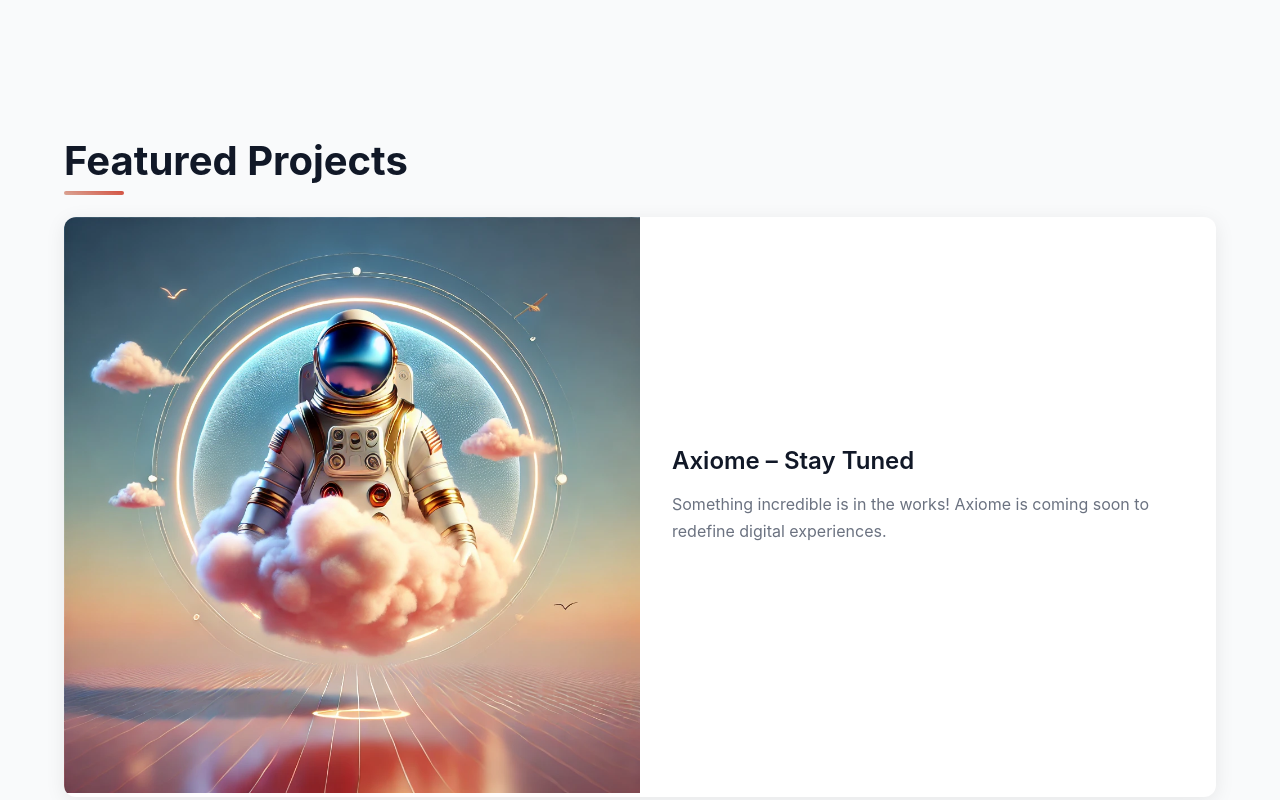
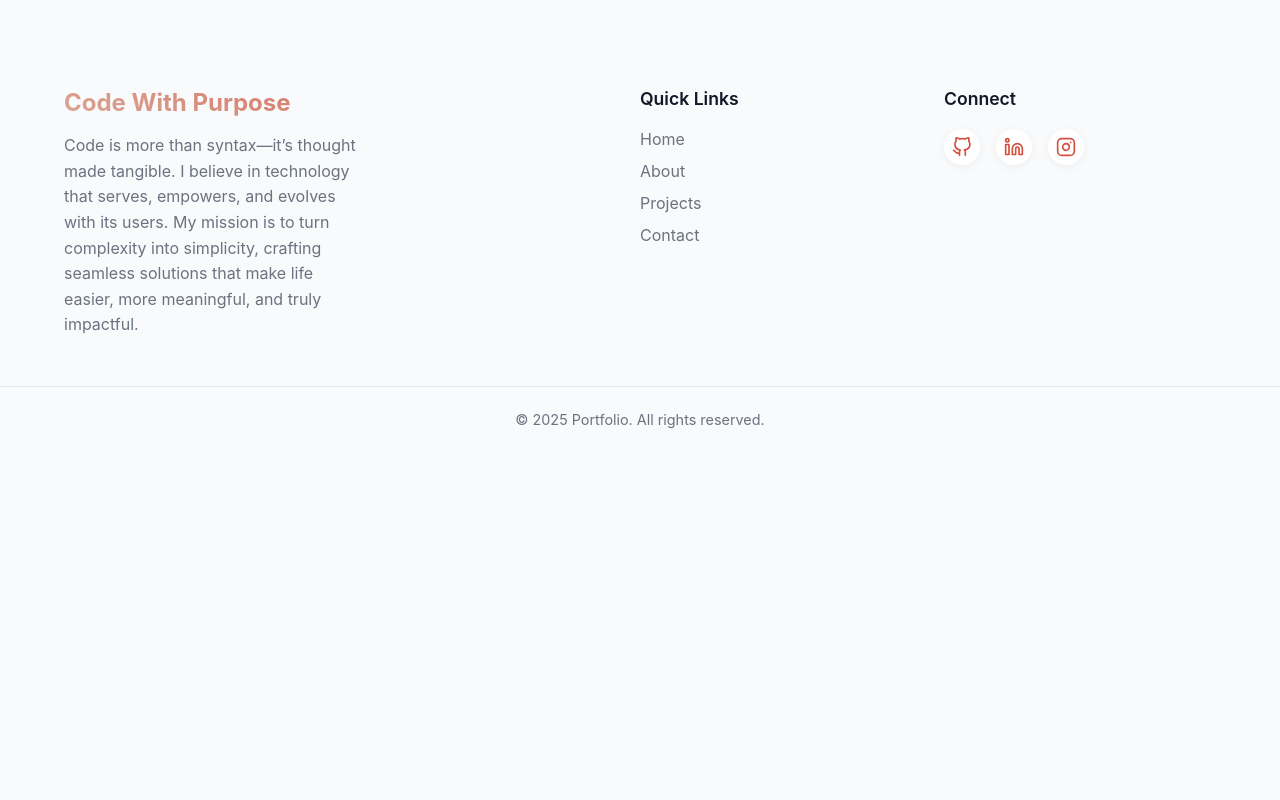
Before and after one commit to hamdibenjarrar/Portfolio, a Next.js app: page / in a window 1280 px wide. Shown: the part 1700-2500 px from the top of the page. After the commit the page ends 2152 px from the top, so only its background shows below. Built offline with nearby package versions, Linux system fonts and the light colour scheme.

Commit message:
Updated portfolio: new About section, skills, structure

```diff
--- a/components/FeaturedProjects.js
+++ /dev/null
@@ -1,100 +0,0 @@
-"use client";
-
-import styled from "styled-components";
-import { motion } from "framer-motion";
-import Image from "next/image";
-
-export default function FeaturedProjects() {
-  return (
-    <ProjectsContainer>
-      <ProjectCard
-        initial={{ opacity: 0, y: 30 }}
-        whileInView={{ opacity: 1, y: 0 }}
-        transition={{ duration: 0.5 }}
-        viewport={{ once: true }}
-      >
-        <ProjectImageWrapper>
-          <Image
-            src="/astronaut.webp"
-            alt="Axiome - Stay Tuned"
-            width={800}
-            height={600}
-            className="project-image"
-          />
-        </ProjectImageWrapper>
-
-        <ProjectContent>
-          <ProjectTitle>Axiome – Stay Tuned</ProjectTitle>
-          <ProjectDescription>
-            Something incredible is in the works! Axiome is coming soon to redefine digital experiences.
-          </ProjectDescription>
-        </ProjectContent>
-      </ProjectCard>
-    </ProjectsContainer>
-  );
-}
-
-const ProjectsContainer = styled.div`
-  display: flex;
-  flex-direction: column;
-  gap: 3rem;
-`;
-
-const ProjectCard = styled(motion.div)`
-  display: flex;
-  flex-direction: column;
-  background: white;
-  border-radius: 12px;
-  overflow: hidden;
-  box-shadow: 0 4px 20px rgba(0, 0, 0, 0.08);
-  transition: transform 0.3s ease, box-shadow 0.3s ease;
-
-  &:hover {
-    transform: translateY(-5px);
-    box-shadow: 0 10px 30px rgba(0, 0, 0, 0.12);
-  }
-
-  @media (min-width: 768px) {
-    flex-direction: row;
-  }
-`;
-
-const ProjectImageWrapper = styled.div`
-  position: relative;
-  width: 100%;
-  height: 250px;
-
-  .project-image {
-    object-fit: cover;
-  }
-
-  @media (min-width: 768px) {
-    width: 50%;
-    height: auto;
-  }
-`;
-
-const ProjectContent = styled.div`
-  padding: 2rem;
-
-  @media (min-width: 768px) {
-    width: 50%;
-    display: flex;
-    flex-direction: column;
-    justify-content: center;
-  }
-`;
-
-const ProjectTitle = styled.h3`
-  font-size: 1.5rem;
-  font-weight: 600;
-  margin-bottom: 1rem;
-  color: #111827;
-`;
-
-const ProjectDescription = styled.p`
-  font-size: 1rem;
-  line-height: 1.7;
-  color: #6B7280;
-  margin-bottom: 1.5rem;
-`;
--- a/components/Skills.js
+++ b/components/Skills.js
@@ -6,7 +6,7 @@ import { motion } from "framer-motion";
 export default function Skills() {
   const skills = [
     {
-      category: "Frontend Development",
+      category: "Frontend",
       items: ["React.js", "Next.js", "JavaScript", "TypeScript", "MUI", "Framer Motion"],
     },
     {
@@ -14,13 +14,14 @@ export default function Skills() {
       items: ["Node.js", "Express.js", "MongoDB",  "REST API"],
     },
     {
-      category: "Tools & Workflow",
+      category: "DevOps & Workflow",
       items: ["Git", "GitHub", "VS Code", "Figma", "Power BI", "Responsive Design", "Performance Optimization"],
     },
     {
-      category: "Leadership & People Management",
+      category: "People Management",
       items: [
         "Emotional Intelligence",
+        "Empathy‑Driven User Support",
         "Talent Discovery & Development",
         "Team Motivation & Growth",
         "Strategic Decision-Making",
@@ -28,9 +29,10 @@ export default function Skills() {
       ],
     },
     {
-      category: "Back Office & Operations",
+      category: "Leadership & Soft Skills",
       items: [
         "Customer Service",
+        "Conflict Resolution",
         "Problem Resolution",
         "Workforce Coordination",
         "Back Office Management",
--- a/components/Timeline.js
+++ b/components/Timeline.js
@@ -9,7 +9,7 @@ export default function Timeline() {
       id: 1,
       role: "Full-Stack Web Development (Training)",
       company: "Self-Learning & Courses",
-      period: "2024 - Present",
+      period: "10/2024 - 04/2025",
       location: "Tunisia",
       tasks: [
         "Mastering React, Next.js, and Node.js to build modern web applications.",
--- a/pages/index.js
+++ b/pages/index.js
@@ -6,7 +6,6 @@ import { motion } from "framer-motion"
 import Navbar from "../components/Navbar"
 import Hero from "../components/Hero"
 import Skills from "../components/Skills"
-import FeaturedProjects from "../components/FeaturedProjects"
 import Footer from "../components/Footer"
 
 export default function Home() {
@@ -35,17 +34,6 @@ export default function Home() {
           <Skills />
         </Section>
 
-        <Section>
-          <SectionTitle
-            initial={{ opacity: 0, y: 20 }}
-            whileInView={{ opacity: 1, y: 0 }}
-            transition={{ duration: 0.5 }}
-            viewport={{ once: true }}
-          >
-            Featured Projects
-          </SectionTitle>
-          <FeaturedProjects />
-        </Section>
       </Main>
 
       <Footer />
```
Also changed, not shown: components/ProjectCard.js (+31 -18 lines), pages/about.js (+24 -13 lines), pages/projects.js (+20 -27 lines), public/d.png (added).
